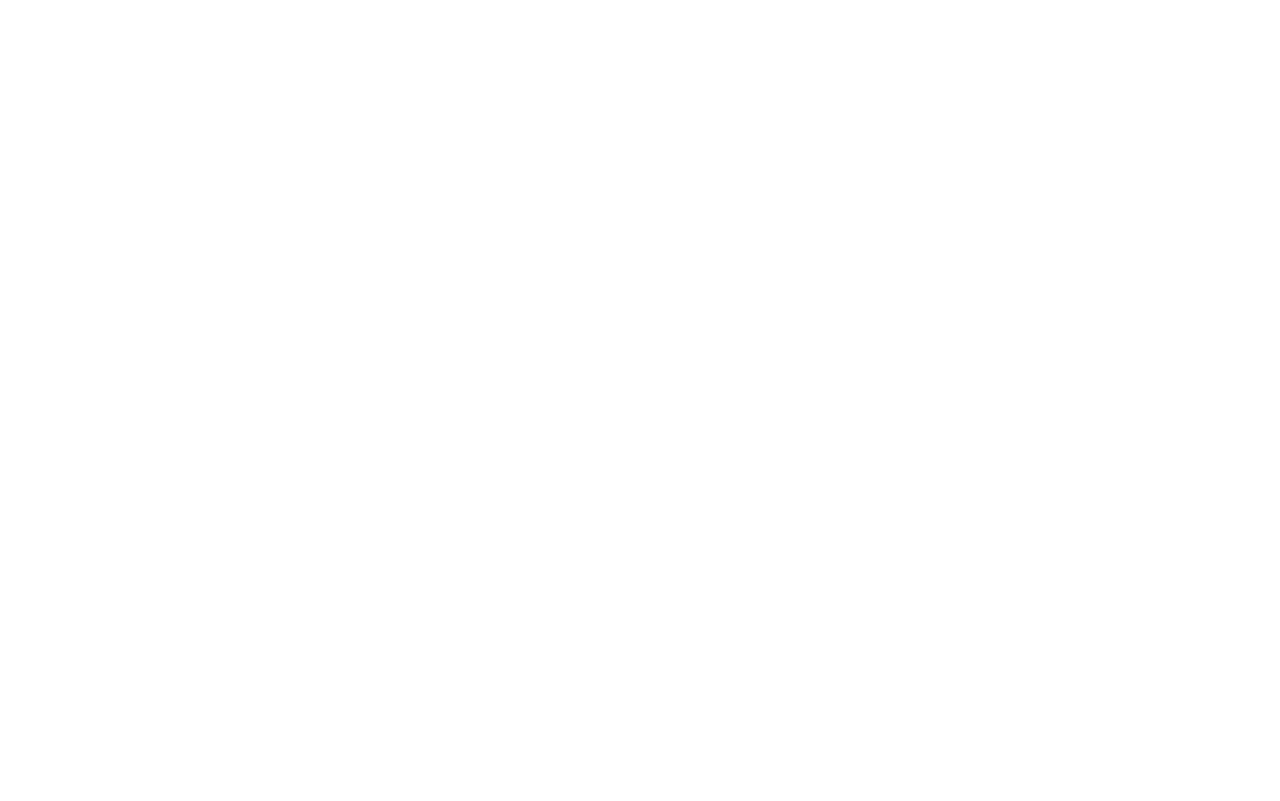
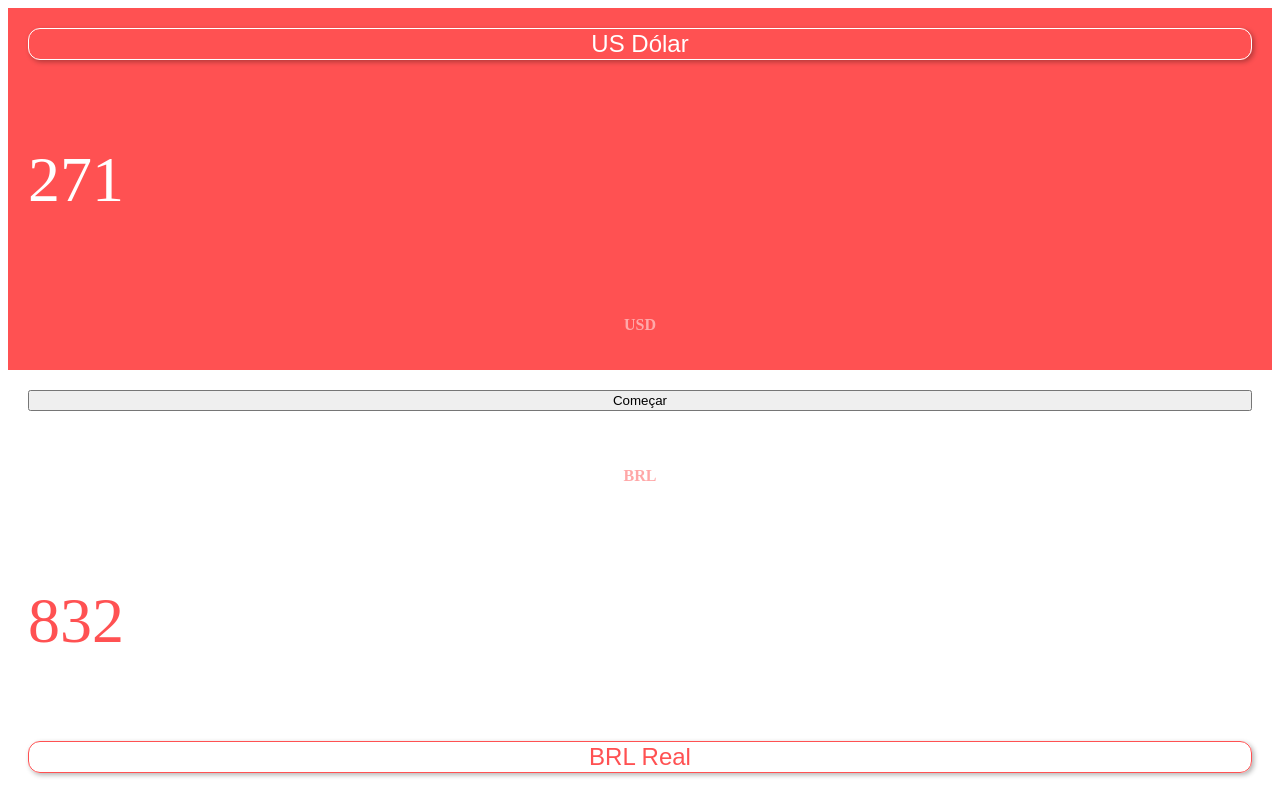
Before and after one commit to Rianfiore/currency-converter-frontend, a React (Vite) app: page / in a window 1280 px wide. Built offline with nearby package versions, Linux system fonts and the light colour scheme.

Commit message:
feat(App): structuring components in App

```diff
--- /dev/null
+++ b/src/App.css
@@ -0,0 +1,20 @@
+main {
+  display: flex;
+  flex-direction: column;
+}
+
+section {
+  display: flex;
+  flex-direction: column;
+  gap: 30px;
+  padding: 20px;
+
+}
+
+.background-top {
+  background-color: #ff5152;
+}
+
+.background-bottom {
+  background-color: #fff;
+}
--- a/src/App.tsx
+++ b/src/App.tsx
@@ -1,12 +1,27 @@
-
+import { CurrencyName } from "./components/CurrencyName";
+import { CurrencyValue } from "./components/CurrencyValue";
+import "./App.css";
+import { CurrencyAbreviation } from "./components/CurrencyAbreviation";
+import { ConvertButton } from "./components/ConvertButton";
 
 function App() {
-
   return (
-    <>
-
-    </>
-  )
+    <main>
+      <section className="background-top">
+        <CurrencyName variant="primary" name="US Dólar" />
+        <CurrencyValue variant="primary" value={271} />
+        <CurrencyAbreviation variant="primary" name="USD" />
+      </section>
+      <section>
+        <ConvertButton />
+      </section>
+      <section className="background-bottom">
+        <CurrencyAbreviation variant="secondary" name="BRL" />
+        <CurrencyValue variant="secondary" value={832} />
+        <CurrencyName variant="secondary" name="BRL Real" />
+      </section>
+    </main>
+  );
 }
 
-export default App
+export default App;
```
